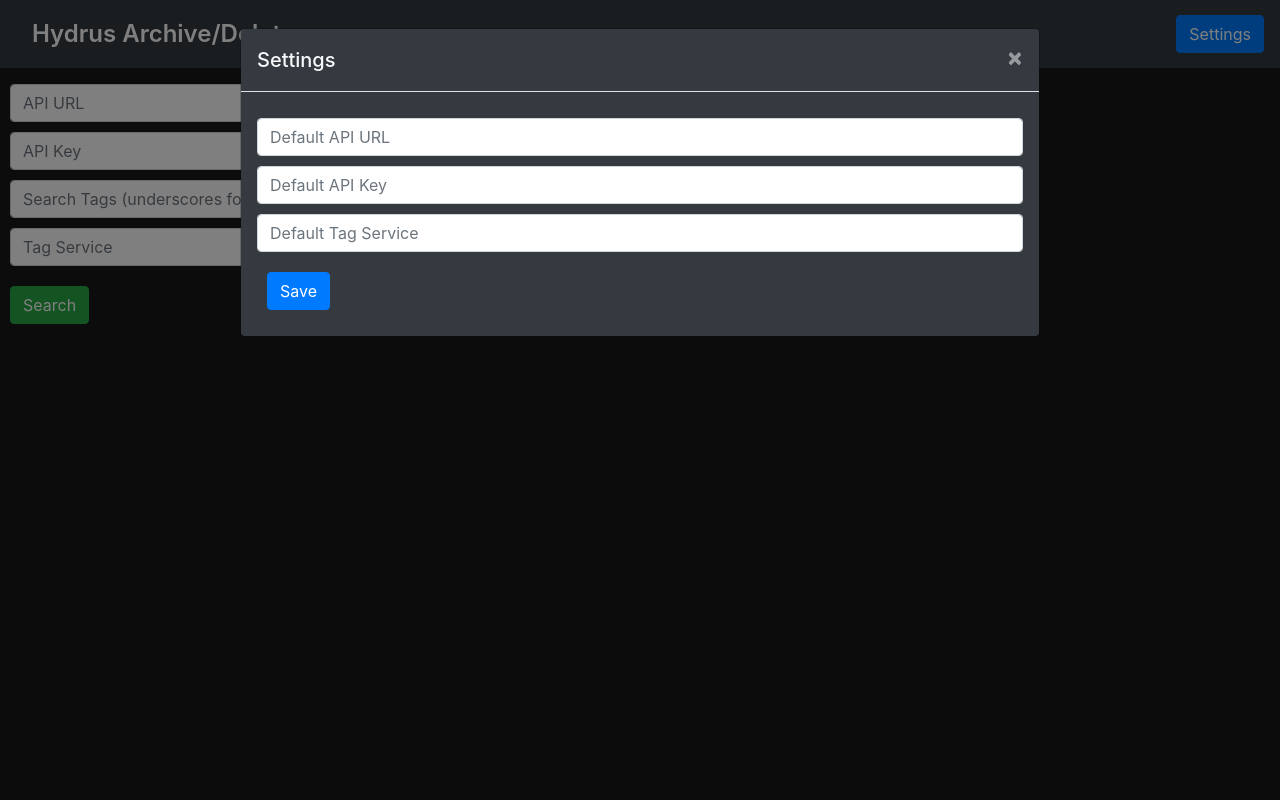
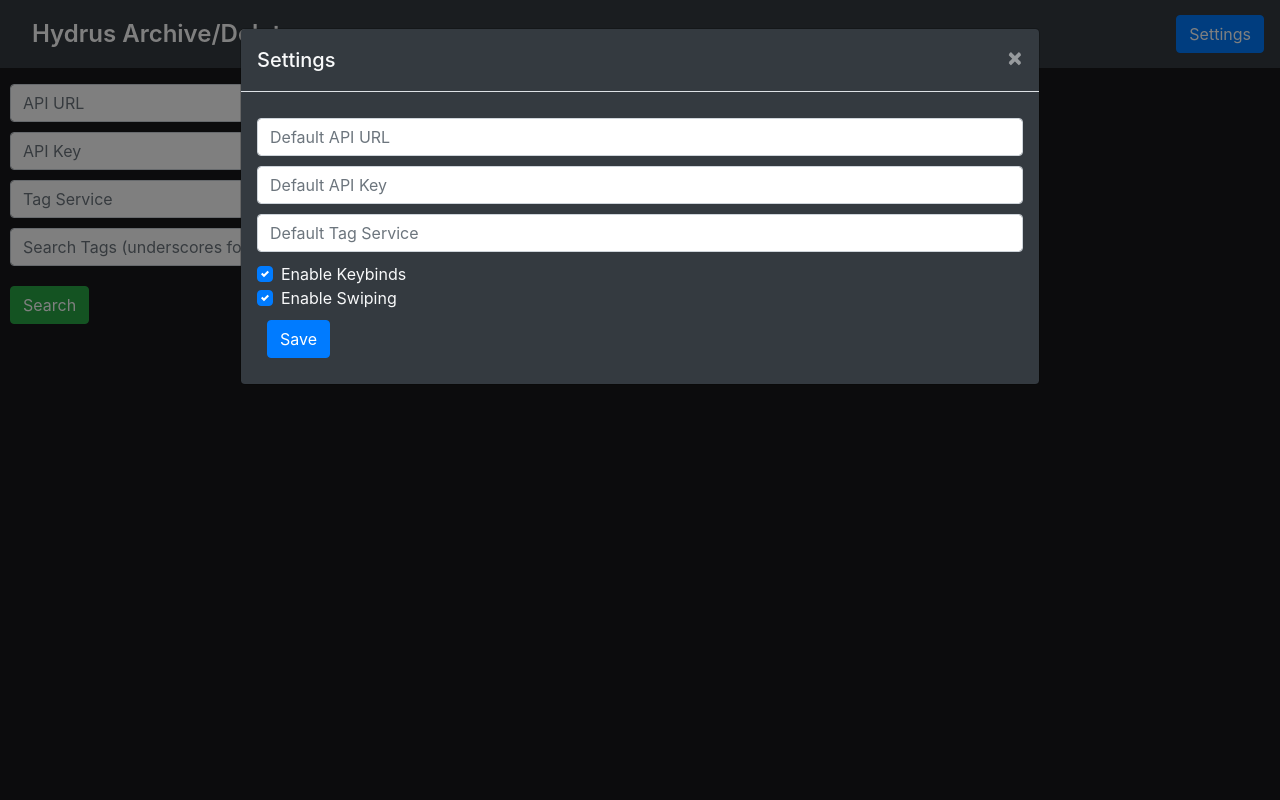
Before and after one commit to mruac/hydrus-remote-tagging, a Flask app: page / in a window 1280 px wide, after a click on "Settings". Run offline with Flask 2, Linux system fonts and the light colour scheme; some libraries are stand-ins or nearby versions.

Commit message:
enable/disable keybind & swiping settings, rearrange index forms

```diff
--- a/templates/index.html
+++ b/templates/index.html
@@ -18,8 +18,8 @@
     <form action="{{ url_for('ad') }}" method="post">
         <input id="api-url-input" class="form-control mr-sm-2" style="width: 50%; margin: 10px" type="text" value="{{ session['api_url'] }}" name="api_url" placeholder="API URL">
         <input id="api-key-input" class="form-control mr-sm-2" style="width: 50%; margin: 10px" type="password" value="{{ session['api_key'] }}" name="api_key" placeholder="API Key">
+        <input id="tag-service-input" class="form-control mr-sm-2" style="width: 50%; margin: 10px" type="text" value="{{ session['service'] }}" name="service" placeholder="Tag Service">
         <input class="form-control mr-sm-2" style="width: 50%; margin: 10px" type="text" name="tags" placeholder="Search Tags (underscores for spaces, spaces as seperator)">
-        <input id="tag-service-input" class="form-control mr-sm-2" style="width: 50%; margin: 10px" type="text" value="{{ session['service'] }}" name="service" placeholder="Tag Service">
         <button class="btn btn-success" style="margin: 10px" type="submit">Search</button>
     </form>
     <div class="modal bd-modal-xl fade" id="infoModal" tabindex="-1" role="dialog" aria-labelledby="infoModalLabel" aria-hidden="true">
@@ -31,10 +31,18 @@
                         <span class="text-light" aria-hidden="true">&times;</span>
                     </button>
                 </div>
-                <div class="modal-body">
+                <div class="modal-body" id="settings-modal">
                     <input id="settings-api-url-input" class="form-control w-100 mx-auto" style="width: 50%; margin: 10px" type="text" name="api_url" placeholder="Default API URL">
                     <input id="settings-api-key-input" class="form-control w-100 mx-auto" style="width: 50%; margin: 10px" type="password" name="api_key" placeholder="Default API Key">
                     <input id="settings-tag-service-input" class="form-control w-100 mx-auto" style="width: 50%; margin: 10px" type="text" name="service" placeholder="Default Tag Service">
+                    <div class="custom-control custom-checkbox">
+                        <input id="settings-keybind-checkbox" type="checkbox" class="custom-control-input" checked>
+                        <label class="custom-control-label" for="settings-keybind-checkbox">Enable Keybinds</label>
+                    </div>
+                    <div class="custom-control custom-checkbox">
+                        <input id="settings-swiping-checkbox" type="checkbox" class="custom-control-input" checked>
+                        <label class="custom-control-label" for="settings-swiping-checkbox">Enable Swiping</label>
+                    </div>
                     <button id="settings-save-btn" class="btn btn-primary" style="margin: 10px">Save</button>
                 </div>
             </div>
--- a/templates/static/index.js
+++ b/templates/static/index.js
@@ -13,10 +13,26 @@ if ((localStorage.getItem('tag-service') != null) && (localStorage.getItem('tag-
 document.getElementById('settings-api-url-input').value = localStorage.getItem('api-url')
 document.getElementById('settings-api-key-input').value = localStorage.getItem('api-key')
 document.getElementById('settings-tag-service-input').value = localStorage.getItem('tag-service')
-
+if ((localStorage.getItem('keybinds') == "true") || (localStorage.getItem('keybinds') == null)) {
+	$("#settings-keybind-checkbox").prop('checked', true)
+} else {
+	$("#settings-keybind-checkbox").prop('checked', false)
+}
+if ((localStorage.getItem('swiping') == "true") || (localStorage.getItem('swiping') == null)) {
+	$("#settings-swiping-checkbox").prop('checked', true)
+} else {
+	$("#settings-swiping-checkbox").prop('checked', false)
+}
 $('#settings-save-btn').click(function() {
     localStorage.setItem("api-url", apiUrl.value);
     localStorage.setItem("api-key", apiKey.value);
     localStorage.setItem("tag-service", tagService.value);
-    console.log("saved")
+    localStorage.setItem("keybinds", $("#settings-keybind-checkbox").prop('checked'));
+    localStorage.setItem("swiping", $("#settings-keybind-checkbox").prop('checked'));
+    $('#settings-save-btn').text('Saved');
+    $('#settings-save-btn').addClass('btn-success');
+    setTimeout(function() {
+	    $('#settings-save-btn').text('Save');
+	    $('#settings-save-btn').removeClass('btn-success');
+	  }, 2000);
 });
--- a/templates/static/show.js
+++ b/templates/static/show.js
@@ -10,6 +10,7 @@ if ($('h1').hasClass('nm-text')) {
             window.location = next
         });
     });
+    if ((localStorage.getItem('keybinds') == "true") || (localStorage.getItem('keybinds') == null)) {
         $(document).keydown(function(e) {
             switch (e.which) {
                 case 65: // a
@@ -38,6 +39,8 @@ if ($('h1').hasClass('nm-text')) {
             e.preventDefault();
         });
     }
+}
+if ((localStorage.getItem('swiping') == "true") || (localStorage.getItem('swiping') == null)) {
     $(function() {
         //Enable swiping...
         $("main").swipe({
@@ -61,7 +64,8 @@ $(function() {
 
             },
             threshold: 50,
-        cancelThreshold:20,
+            cancelThreshold: 20,
             triggerOnTouchEnd: true
         });
     });
+}
```
Lines whose indentation alone changed are shown as unchanged.
